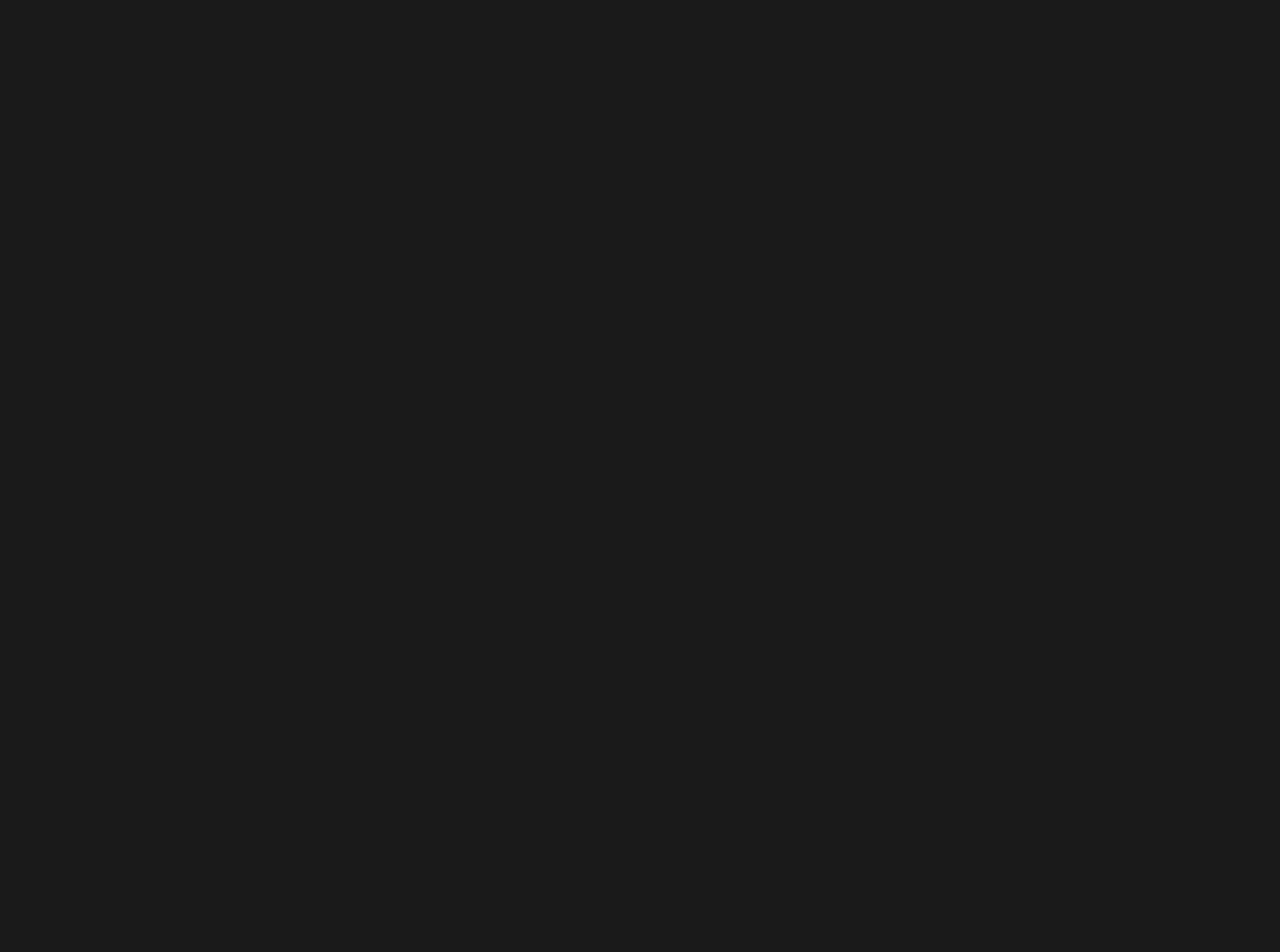
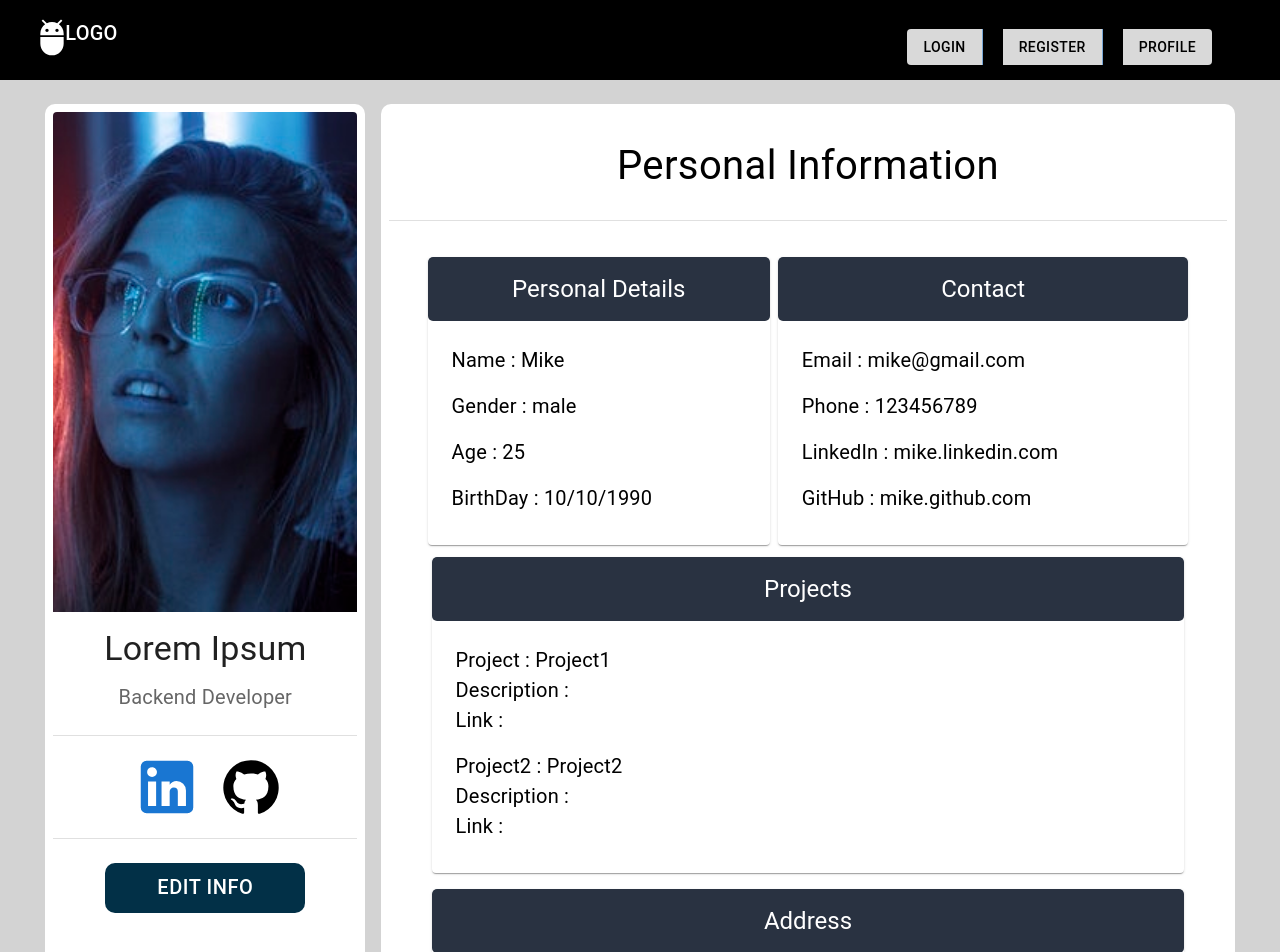
Before and after one commit to Bhushan21z/resume_analyzer_react, a React (Create React App) app: page /profile in a window 1280 px wide. Before the commit this address had no page. Shown: the top 952 px of the page. Before the commit the page ends 800 px from the top, so only its background shows below. Built offline with nearby package versions, Linux system fonts and the light colour scheme; a web font is replaced by a local one.

Commit message:
Profile Section

```diff
--- a/src/App.js
+++ b/src/App.js
@@ -16,13 +16,13 @@
       <Routes>
         <Route path="/" element={<Home />} />
         <Route path="Home" element={<Home />} />
-        <Route path="signup" element={<Signup />} />
+        <Route path="register" element={<Signup />} />
         <Route path="otp" element={<Otp />} />
         <Route path="login" element={<Signin />} />
         <Route path="makenew" element={<Templates />} />
         <Route path="resume" element={<ResumeBuilder />} />
         <Route path="report" element={<Report />} />
-        <Route path="dashboard" element={<Profile />} />
+        <Route path="profile" element={<Profile />} />
         <Route path="editprofile" element={<EditProfile />} />
       </Routes>
     </div>
--- a/src/Components/Appbar.jsx
+++ b/src/Components/Appbar.jsx
@@ -5,8 +5,21 @@
 import Typography from "@mui/material/Typography";
 import Button from "@mui/material/Button";
 import AdbIcon from "@mui/icons-material/Adb";
-import { Grid } from "@mui/material";
+import { ButtonGroup, Grid } from "@mui/material";
 import { Link } from "react-router-dom";
+
+const btn = {
+  marginRight: "20px",
+  backgroundColor: "#D9D9D9",
+  color: "black",
+  "&:hover": {
+    backgroundColor: "#EE6C4D",
+    color: "white",
+    boxShadow: "1px 1px 1px 1px #EE6C4D",
+  },
+};
+
+const buttons = ["Login", "Register", "Profile"];
 
 export default function Appbar() {
   return (
@@ -16,21 +29,20 @@
         sx={{
           backgroundColor: "black",
           height: "10vh",
+          boxShadow: "none",
+          paddingTop: "15px",
+          px: 3,
         }}
       >
-        <Toolbar
-          sx={{
-            paddingTop: "30px",
-          }}
-        >
+        <Toolbar>
           <Grid container spacing={2}>
             <Link to="/" style={{ textDecoration: "none", color: "white" }}>
               <Grid container xs={12}>
                 <Grid item xs={4}>
                   <AdbIcon
                     sx={{
-                      display: { xs: "none", md: "flex" },
                       mr: 1,
+                      fontSize: "40px",
                     }}
                   />
                 </Grid>
@@ -50,65 +62,18 @@
             </Link>
           </Grid>
 
-          <Link
-            to={`/signup`}
-            style={{ textDecoration: "none", color: "white" }}
-          >
-            <Button
-              variant="contained"
-              sx={{
-                marginRight: "20px",
-                backgroundColor: "#D9D9D9",
-                color: "black",
-                "&:hover": {
-                  backgroundColor: "#EE6C4D",
-                  color: "white",
-                  boxShadow: "1px 1px 1px 1px #EE6C4D",
-                },
-              }}
-            >
-              Register
-            </Button>{" "}
-          </Link>
-
-          <Link
-            to={`/login`}
-            style={{ textDecoration: "none", color: "white" }}
-          >
-            <Button
-              variant="contained"
-              sx={{
-                backgroundColor: "#D9D9D9",
-                color: "black",
-                "&:hover": {
-                  backgroundColor: "#EE6C4D",
-                  color: "white",
-                  boxShadow: "1px 1px 1px 1px #EE6C4D",
-                },
-              }}
-            >
-              Login
-            </Button>
-          </Link>
-          <Link
-            to={`/dashboard`}
-            style={{ textDecoration: "none", color: "white" }}
-          >
-            <Button
-              variant="contained"
-              sx={{
-                backgroundColor: "#D9D9D9",
-                color: "black",
-                "&:hover": {
-                  backgroundColor: "#EE6C4D",
-                  color: "white",
-                  boxShadow: "1px 1px 1px 1px #EE6C4D",
-                },
-              }}
-            >
-              Profile
-            </Button>
-          </Link>
+          <ButtonGroup variant="text" aria-label="text button group">
+            {buttons.map((button) => (
+              <Link
+                to={`/${button.toLowerCase()}`}
+                style={{ textDecoration: "none", color: "white" }}
+              >
+                <Button variant="contained" sx={btn}>
+                  {button}
+                </Button>
+              </Link>
+            ))}
+          </ButtonGroup>
         </Toolbar>
       </AppBar>
     </Box>
--- a/src/Components/Homepage/Authentication/register.jsx
+++ b/src/Components/Homepage/Authentication/register.jsx
@@ -5,14 +5,29 @@
 import Auth from "./auth2";
 import { GoogleOAuthProvider } from "@react-oauth/google";
 
-const buttons = { margin: "8px 0", backgroundColor: "#00ABF3" };
+const buttons = {
+  margin: "8px 0",
+  backgroundColor: "#00ABF3",
+  color: "white",
+  height: "50px",
+  borderRadius: "5px",
+  fontSize: "20px",
+  position: "relative",
+  left: "50%",
+  transform: "translateX(-50%)",
+  fontWeight: "bold",
+  textTransform: "none",
+  "&:hover": {
+    backgroundColor: "#00ABF3",
+    color: "white",
+  },
+};
 const text = { padding: 2, margin: "8px 0" };
 const paperStyle = {
   padding: 20,
   width: 600,
   margin: "0 auto",
   height: "500px",
-  // boxShadow: "1px 0px 0px 0px black",
 };
 
 export const Register = () => {
@@ -52,7 +67,12 @@
         }
       );
   };
-  const headerStyle = { margin: 0 };
+  const headerStyle = {
+    margin: 0,
+    textAlign: "center",
+    fontSize: "40px",
+    fontWeight: "bold",
+  };
   return (
     <Grid
       sx={{
@@ -110,16 +130,5 @@
         </GoogleOAuthProvider>
       </Paper>
     </Grid>
-
-    // <form ref={form} onSubmit={SendEmail}>
-    //   <label>Name</label>
-    //   <input type="text" name="to_name" />
-    //   <label>Email</label>
-    //   <input type="email" name="to_email" />
-    //   <label>Password</label>
-    //   <input type="text" name="password" />
-    //   <input type="hidden" name="otp" />
-    //   <input type="submit" value="Send" />
-    // </form>
   );
 };
--- a/src/Components/Homepage/MiddleGrid.jsx
+++ b/src/Components/Homepage/MiddleGrid.jsx
@@ -12,7 +12,6 @@
 import DriveFolderUploadIcon from "@mui/icons-material/DriveFolderUpload";
 import CreateNewFolderIcon from "@mui/icons-material/CreateNewFolder";
 import { useNavigate } from "react-router";
-
 
 const Item2 = styled(Paper)(({ theme }) => ({
   ...theme.typography.body2,
@@ -60,24 +59,30 @@
   boxShadow: "none",
 }));
 
+const btn = {
+  width: "190px",
+  height: "60px",
+  backgroundColor: "#EE6C4D",
+  borderRadius: "5px",
+  padding: "10px",
+  m: 1,
+  color: "white",
+};
+
 export default function MiddleGrid(props) {
-
   const hiddenFileInput = React.useRef(null);
   const navigate = useNavigate();
 
-
-  const handleClick = event => {
+  const handleClick = (event) => {
     hiddenFileInput.current.click();
   };
-  const handleChange = event => {
+  const handleChange = (event) => {
     console.log("Triggered");
     const fileUploaded = event.target.files[0];
     //props.handleFile(fileUploaded);
     console.log(fileUploaded);
     navigate("/report");
   };
-
-
 
   return (
     <div style={{ backgroundColor: "#00ABF3" }}>
@@ -123,63 +128,40 @@
 
           <Grid item xs={1.5}>
             <Item2>
-              {/* <Link
-                to="/report"
-                style={{ textDecoration: "none", color: "white" }}
-              > */}
-                <Button onClick={handleClick}
-                  sx={{
-                    width: "190px",
-                    height: "60px",
-                    marginBottom: "20px",
-                    backgroundColor: "#EE6C4D",
-                    borderRadius: "10px",
-                    padding: "10px",
-                  }}
-                >
-                  <Typography
+              <Button onClick={handleClick} sx={btn}>
+                <Typography sx={{ fontSize: "20px", color: "white" }}>
+                  <DriveFolderUploadIcon
                     sx={{
-                      fontSize: "20px",
-                      color: "white",
+                      fontSize: "30px",
+                      mr: "10px",
+                      position: "relative",
+                      top: "5px",
                     }}
-                  >
-                    <DriveFolderUploadIcon
-                      sx={{
-                        fontSize: "45px",
-                        marginRight: "10px",
-                      }}
-                    />
-                    Upload
-                  </Typography>
-                </Button>
+                  />
+                  Upload
+                </Typography>
+              </Button>
               {/* </Link> */}
 
-              <input type="file" ref={hiddenFileInput} onChange={handleChange} style={{display: 'none'}} />
+              <input
+                type="file"
+                ref={hiddenFileInput}
+                onChange={handleChange}
+                style={{ display: "none" }}
+              />
 
               <Link
                 to="/makenew"
                 style={{ textDecoration: "none", color: "white" }}
               >
-                <Button
-                  sx={{
-                    width: "190px",
-                    height: "60px",
-                    marginBottom: "20px",
-                    backgroundColor: "#EE6C4D",
-                    borderRadius: "10px",
-                    padding: "10px",
-                  }}
-                >
-                  <Typography
-                    sx={{
-                      fontSize: "20px",
-                      color: "white",
-                    }}
-                  >
+                <Button sx={btn}>
+                  <Typography sx={{ fontSize: "20px", color: "white" }}>
                     <CreateNewFolderIcon
                       sx={{
-                        fontSize: "45px",
-                        marginRight: "10px",
+                        fontSize: "30px",
+                        mr: "10px",
+                        position: "relative",
+                        top: "5px",
                       }}
                     />
                     Make New
--- a/src/Components/ProfilePage/Profile.jsx
+++ b/src/Components/ProfilePage/Profile.jsx
@@ -1,5 +1,5 @@
 import * as React from "react";
-import { Grid, Button, Divider } from "@mui/material";
+import { Grid, Button, Divider, Paper, CardHeader } from "@mui/material";
 import Card from "@mui/material/Card";
 import CardActions from "@mui/material/CardActions";
 import CardContent from "@mui/material/CardContent";
@@ -9,6 +9,7 @@
 import GitHubIcon from "@mui/icons-material/GitHub";
 import pic from "../../Assets/mike.jpg";
 import { Link } from "react-router-dom";
+
 const Item = {
   backgroundColor: "white",
   color: "black",
@@ -17,51 +18,43 @@
   borderRadius: "10px",
   my: 3,
   mx: 1,
-  padding: 2,
+  padding: 1,
   justifyContent: "center",
 };
 
-const info = [
-  {
-    Name: "Lorem Ipsum",
-  },
-  {
-    Position: "Backend Developer",
-  },
-  {
-    Birthday: "01/01/1990",
-  },
-  {
-    Gender: "Male",
-  },
-  {
-    Email: "http://www.github.com/loremipsum",
-  },
-  {
-    Phone: "123456789",
-  },
-  {
-    Linkedin: "https://www.linkedin.com/in/loremipsum/",
-  },
-  {
-    Github: "http://www.github.com/loremipsum",
-  },
-  {
-    Address: "Lorem Ipsum",
-  },
-  {
-    City: "Lorem Ipsum",
-  },
-  {
-    State: "Lorem Ipsum",
-  },
-  {
-    Zip: "Lorem Ipsum",
-  },
-  {
-    Country: "Lorem Ipsum",
-  },
+const header = {
+  fontSize: "20px",
+  textAlign: "center",
+  background: "#293241",
+  color: "white",
+  fontFamily: "sans-serif",
+  borderRadius: "5px",
+};
+
+const personal = [
+  { Name: "Mike" },
+  { Gender: "male" },
+  { Age: "25" },
+  { BirthDay: "10/10/1990" },
 ];
+
+const contact = [
+  { Email: "mike@gmail.com" },
+  { Phone: "123456789" },
+  { LinkedIn: "mike.linkedin.com" },
+  { GitHub: "mike.github.com" },
+];
+
+const Projects = [{ Project: "Project1" }, { Project2: "Project2" }];
+
+const address = [
+  { Street: "1234 Main St" },
+  { City: "New York" },
+  { State: "NY" },
+  { Zip: "12345" },
+];
+
+const skills = ["Python", "Java", "C++", "C#", "JavaScript", "React", "Node"];
 
 const EditInfo = () => {
   return (
@@ -72,6 +65,7 @@
         xs={12}
         sx={{ background: "#d3d3d3" }}
       >
+        {/* ----------------------------left Bar--------------------------------------------------------------- */}
         <Grid item xs={3} md={3} lg={3} sx={Item} textAlign="center">
           <Card sx={{ maxWidth: 500, width: "auto", boxShadow: "0" }}>
             <CardMedia component="img" height="500" image={pic} />
@@ -112,8 +106,8 @@
                     width: "200px",
                     height: "50px",
                     borderRadius: "10px",
-                    background: "#d3d3d3",
-                    color: "black",
+                    backgroundColor: "#023047",
+                    color: "white",
                     boxShadow: "0",
                     position: "relative",
 
@@ -131,59 +125,129 @@
           </Card>
         </Grid>
 
+        {/* -----------------------------------------RIght Bar--------------------------------------------------------- */}
+
         <Grid item xs={8} md={8} lg={8} sx={Item}>
-          <Typography
-            sx={{
-              fontSize: "40px",
-              m: 3,
-            }}
-          >
+          <Typography sx={{ fontSize: "40px", m: 3, textAlign: "center" }}>
             Personal Information
           </Typography>
           <Divider />
+
           <Grid
             container
             justifyContent="center"
-            sx={{
-              my: 3,
-              p: 3,
-              borderRadius: "10px",
-            }}
+            sx={{ my: 3, p: 1, borderRadius: "10px" }}
           >
-            {info.map((data) => {
+            {/* ----------------------------------Personal Information-------------------------------- */}
+            <Grid item xs={11} sm={11} md={10} lg={5} sx={{ m: 0.5 }}>
+              <Card sx={{ width: "auto" }}>
+                <CardHeader title="Personal Details" sx={header} />
+                <CardContent>
+                  {personal.map((data) => {
                     return (
-                <Grid container spacing={2}>
-                  <Grid item xs={3} sx={{ ml: 3, my: 1 }}>
-                    <Typography
-                      sx={{
-                        fontSize: "25px",
-                        ml: 6,
-                        fontWeight: "bold",
-                        color: "black",
-                      }}
+                      <Grid container>
+                        <Grid
+                          item
+                          xs={11}
+                          sm={11}
+                          lg={11}
+                          sx={{ ml: 1, my: 1 }}
                         >
-                      {Object.keys(data)} :
-                    </Typography>
-                  </Grid>
-                  <Grid item xs={6}>
-                    <Typography
-                      sx={{
-                        fontSize: "25px",
-
-                        color: "black",
-                      }}
-                    >
-                      {Object.values(data)}
+                          <Typography sx={{ fontSize: "20px", color: "black" }}>
+                            {Object.keys(data)} : {Object.values(data)}
                           </Typography>
                         </Grid>
                       </Grid>
                     );
                   })}
+                </CardContent>
+              </Card>
+            </Grid>
+
+            {/* ----------------------------------Contact Information-------------------------------- */}
+
+            <Grid item xs={11} sm={11} md={10} lg={6} sx={{ m: 0.5 }}>
+              <Card sx={{ width: "auto" }}>
+                <CardHeader title="Contact  " sx={header} />
+
+                <CardContent>
+                  {contact.map((data) => {
+                    return (
+                      <Grid container>
+                        <Grid
+                          item
+                          xs={11}
+                          sm={11}
+                          lg={11}
+                          sx={{ ml: 1, my: 1 }}
+                        >
+                          <Typography sx={{ fontSize: "20px", color: "black" }}>
+                            {Object.keys(data)} : {Object.values(data)}
+                          </Typography>
+                        </Grid>
+                      </Grid>
+                    );
+                  })}
+                </CardContent>
+              </Card>
+            </Grid>
+
+            {/* ----------------------------------Projects-------------------------------- */}
+
+            <Grid item xs={10} sm={10} md={10} lg={11} sx={{ m: 1 }}>
+              <Card sx={{ width: "auto" }}>
+                <CardHeader title="Projects" sx={header} />
+
+                <CardContent>
+                  {Projects.map((data) => {
+                    return (
+                      <Grid container>
+                        <Grid item xs={4} sm={3} lg={3} sx={{ ml: 1, my: 1 }}>
+                          <Typography sx={{ fontSize: "20px", color: "black" }}>
+                            {Object.keys(data)} : {Object.values(data)}
+                          </Typography>
+
+                          <Typography sx={{ fontSize: "20px", color: "black" }}>
+                            Description :
+                          </Typography>
+
+                          <Typography sx={{ fontSize: "20px", color: "black" }}>
+                            Link :
+                          </Typography>
+                        </Grid>
+                      </Grid>
+                    );
+                  })}
+                </CardContent>
+              </Card>
+            </Grid>
+
+            {/* ----------------------------------Address-------------------------------- */}
+
+            <Grid item xs={10} sm={10} md={10} lg={11} sx={{ m: 1 }}>
+              <Card sx={{ width: "auto" }}>
+                <CardHeader title="Address" sx={header} />
+
+                <CardContent>
+                  {address.map((data) => {
+                    return (
+                      <Grid container>
+                        <Grid item sx={{ ml: 1, my: 1 }}>
+                          <Typography sx={{ fontSize: "20px", color: "black" }}>
+                            {Object.keys(data)} : {Object.values(data)}
+                          </Typography>
+                        </Grid>
+                      </Grid>
+                    );
+                  })}
+                </CardContent>
+              </Card>
+            </Grid>
+          </Grid>
         </Grid>
       </Grid>
 
       {/* Right Bar */}
-      </Grid>
     </div>
   );
 };
--- a/src/index.css
+++ b/src/index.css
@@ -6,7 +6,6 @@
   -webkit-font-smoothing: antialiased;
   -moz-osx-font-smoothing: grayscale;
   /* backgroundColor: '#1B1B1B'; */
-  background-color: #1B1B1B;
 
 }
 
```
Also changed, not shown: src/Components/Homepage/Authentication/auth2.jsx (+25 -5 lines). Lines whose indentation alone changed are shown as unchanged.
